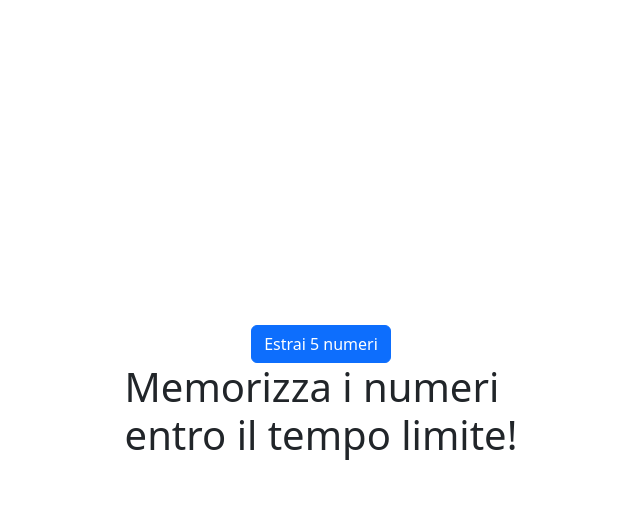
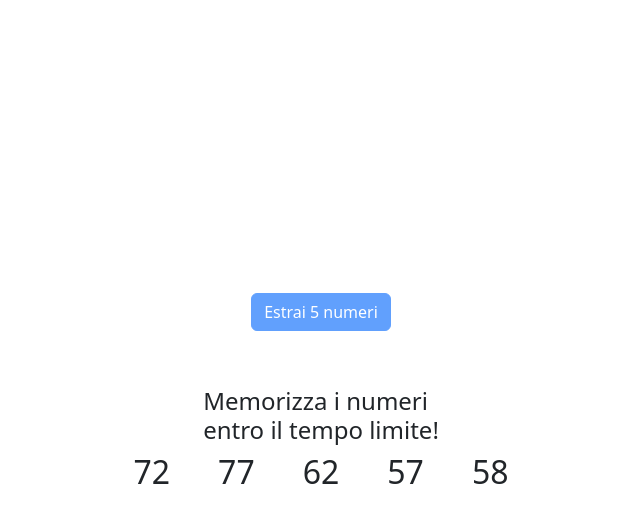
Before and after one commit to CarloDettori/js-simon, a plain HTML site: page index.html in a window 1280 px wide. Both pictures are taken after a click on the button "Estrai 5 numeri". Shown: the whole page, without its empty margins (319-959 px from the left). Drawn offline with nearby package versions, Linux system fonts and the light colour scheme.

Commit message:
triggering contdown and button disableing afret extraction button click

```diff
--- a/index.html
+++ b/index.html
@@ -18,14 +18,13 @@
 <body>
   <script src="script/utility.js"></script>
   <div class="d-flex vh-100 w-50 m-auto d-flex justify-content-center align-items-center flex-column">
-    <button id="extraction" class="btn btn-primary mt-2 d-block mx-auto">Estrai 5 numeri</button>
+    <button id="extraction" class="btn btn-primary mt-2 d-block mx-auto mb-5">Estrai 5 numeri</button>
     <!-- Countdown -->
     <div id="countdown" class="fs-1 fw-bolder"></div>
-    <h1 id="instructions">Memorizza i numeri <br> entro il tempo limite!</h1>
+    <h4 id="instructions">Memorizza i numeri <br> entro il tempo limite!</h4>
 
     <!-- Numbers -->
     <ul id="numbers-list" class="d-flex gap-5 list-unstyled">
-
     </ul>
 
     <!-- Form -->
--- a/script/script.js
+++ b/script/script.js
@@ -11,18 +11,33 @@ let userRightAnsList = [];
 // ciclo per definire i numeri estratti
 let extractionButton = document.getElementById("extraction");
 function extractionTrigger() {
+    extractionButton.disabled = true;
+    let extractionBox = document.getElementById("numbers-list")
+    let countdownBox = document.getElementById("countdown")
+    countdownBox.innerHTML = `<h1 id="timer"></h1>`
     while (extractionList.length < 5) {
-        let i = 0
+        let i = 0;
         if (extractionList.includes(userGuessList[i])) {
         } else {
             extractionList.push(generaNumeroRandom(1, 100));
             i++;
         }
     }
-    let extrationBox = document.getElementById("numbers-list")
+    for (let i = 0; i < extractionList.length; i++) {
+        extractionBox.innerHTML += `<h2>${extractionList[i]}</h2>`
+    }
+    let timer = 10
 
+    function subtract1Second() {
+        if (timer == 0) {
+            clearInterval()
+        }
+        timer--
+    }
+    setInterval(subtract1Second(), 1000)
 }
 extractionButton.addEventListener("click", extractionTrigger)
+
 
 
 console.log(extractionList)
@@ -39,6 +54,7 @@ submitButton.addEventListener("click", function (event) {
             userRightAnsList.push(userGuessList[i])
         }
     }
+
 })
 console.log(userGuessList)
 
```
